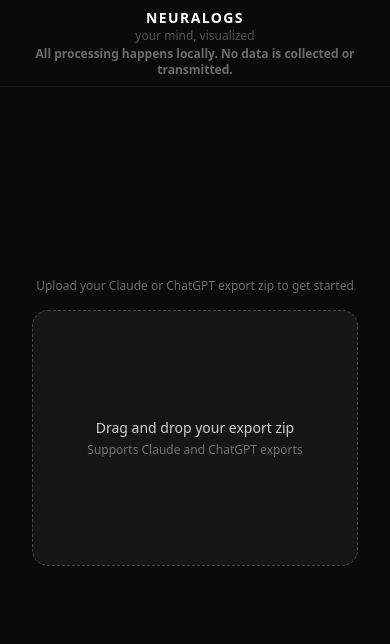
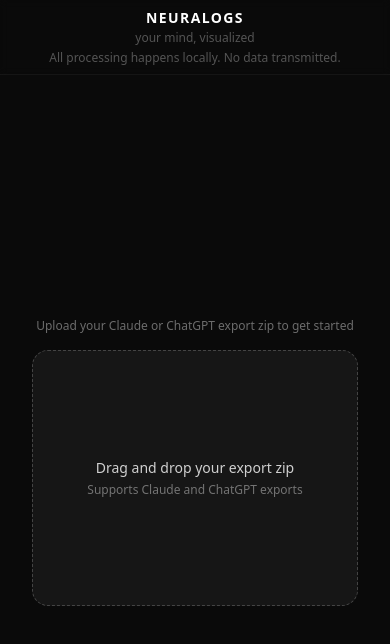
Before and after one commit to Sarim78/NeuraLogs, a Next.js app: page / in a window 390 px wide. Shown: the top 644 px of the page. Built offline with nearby package versions, Linux system fonts and the light colour scheme.

Commit message:
fix: separate mobile and desktop header layouts to fix overlapping text on mobile

```diff
--- a/src/app/page.tsx
+++ b/src/app/page.tsx
@@ -14,18 +14,18 @@
     useBrainData()
 
   const [selectedId, setSelectedId] = useState<string | null>(null)
-  const [showBanner, setShowBanner] = useState(true)
   const [tooltip, setTooltip] = useState<{
     node: GraphNode
     x: number
     y: number
   } | null>(null)
 
-  const selectedConvo =
-    conversations.find((c) => c.id === selectedId) || null
+  const selectedConvo = selectedId
+    ? conversations.find((c) => c.id === selectedId) ?? null
+    : null
 
-  const isDemo = status === "idle"
-  const isLoading = status === "unzipping" || status === "parsing" || status === "clustering"
+  const isLoading =
+    status === "unzipping" || status === "parsing" || status === "clustering"
 
   function handleNodeClick(id: string) {
     setSelectedId(id)
@@ -41,31 +41,58 @@
 
   return (
     <main className="relative w-screen h-screen bg-[#0a0a0a] overflow-hidden">
+
       {/* top bar */}
-    <div className="absolute top-0 left-0 right-0 z-40 flex flex-col md:flex-row md:items-center md:justify-between px-4 md:px-6 py-2 md:h-12 border-b border-white/5 backdrop-blur-sm gap-0.5">
-      <div className="text-center md:text-left md:absolute md:left-1/2 md:-translate-x-1/2">
+      <div className="absolute top-0 left-0 right-0 z-40 border-b border-white/5 backdrop-blur-sm">
+
+        {/* mobile layout */}
+        <div className="flex md:hidden flex-col items-center py-2 px-4 gap-0.5">
+          <h1 className="text-white text-sm font-semibold tracking-widest uppercase">
+            Neuralogs
+          </h1>
+          <p className="text-white/30 text-xs">your mind, visualized</p>
+          <p className="text-white/30 text-xs mt-0.5">
+            All processing happens locally. No data transmitted.
+          </p>
+        </div>
+
+        {/* desktop layout */}
+        <div className="hidden md:flex items-center justify-between px-6 h-12">
+          <p className="text-white font-bold text-xs">
+            All processing happens locally. No data is collected or transmitted.
+          </p>
+          <div className="absolute left-1/2 -translate-x-1/2 text-center">
             <h1 className="text-white text-sm font-semibold tracking-widest uppercase">
               Neuralogs
             </h1>
             <p className="text-white/30 text-xs">your mind, visualized</p>
           </div>
-      <p className="text-white/40 font-bold text-xs text-center md:text-left order-last md:order-first">
-        All processing happens locally. No data is collected or transmitted.
-      </p>
+          {graphData ? (
+            <button
+              onClick={reset}
+              className="text-white/40 hover:text-white text-xs transition-colors border border-white/10 hover:border-white/30 rounded-lg px-3 py-1.5"
+            >
+              Reset
+            </button>
+          ) : (
+            <div />
+          )}
+        </div>
+      </div>
+
+      {/* mobile reset button */}
       {graphData && (
         <button
           onClick={reset}
-          className="text-white/40 hover:text-white text-xs transition-colors border border-white/10 hover:border-white/30 rounded-lg px-3 py-1.5 self-end md:self-auto"
+          className="md:hidden absolute top-2 right-4 z-50 text-white/40 hover:text-white text-xs transition-colors border border-white/10 rounded-lg px-3 py-1.5"
         >
           Reset
         </button>
       )}
-      {!graphData && <div className="hidden md:block" />}
-    </div>
 
       {/* upload or loading screen */}
       {!graphData ? (
-        <div className="absolute inset-0 flex items-center justify-center px-8">
+        <div className="absolute inset-0 flex items-center justify-center px-8 pt-20 md:pt-12">
           <div className="w-full max-w-md flex flex-col gap-4">
             {isLoading ? (
               <div className="flex flex-col items-center gap-6">
@@ -97,7 +124,7 @@
       ) : (
         <>
           {/* neural graph */}
-          <div className="absolute inset-0 pt-12">
+          <div className="absolute inset-0 pt-20 md:pt-12">
             <NeuralGraph
               data={graphData}
               onNodeClick={handleNodeClick}
@@ -108,8 +135,8 @@
           {/* topic legend */}
           <TopicLegend />
 
-          {/* hint */}
-          <p className="absolute bottom-6 left-1/2 -translate-x-1/2 text-white/20 text-xs z-40 pointer-events-none">
+          {/* hint — hidden on mobile */}
+          <p className="hidden md:block absolute bottom-6 left-1/2 -translate-x-1/2 text-white/20 text-xs z-40 pointer-events-none whitespace-nowrap">
             Click a node to read the conversation. Scroll to zoom.
           </p>
 
@@ -119,8 +146,9 @@
             onClose={() => setSelectedId(null)}
           />
 
-          {/* tooltip */}
+          {/* tooltip — hidden on mobile */}
           {tooltip && (
+            <div className="hidden md:block">
               <NodeTooltip
                 title={tooltip.node.title}
                 topic={tooltip.node.topic}
@@ -129,6 +157,7 @@
                 x={tooltip.x}
                 y={tooltip.y}
               />
+            </div>
           )}
         </>
       )}
```
Lines whose indentation alone changed are shown as unchanged.
